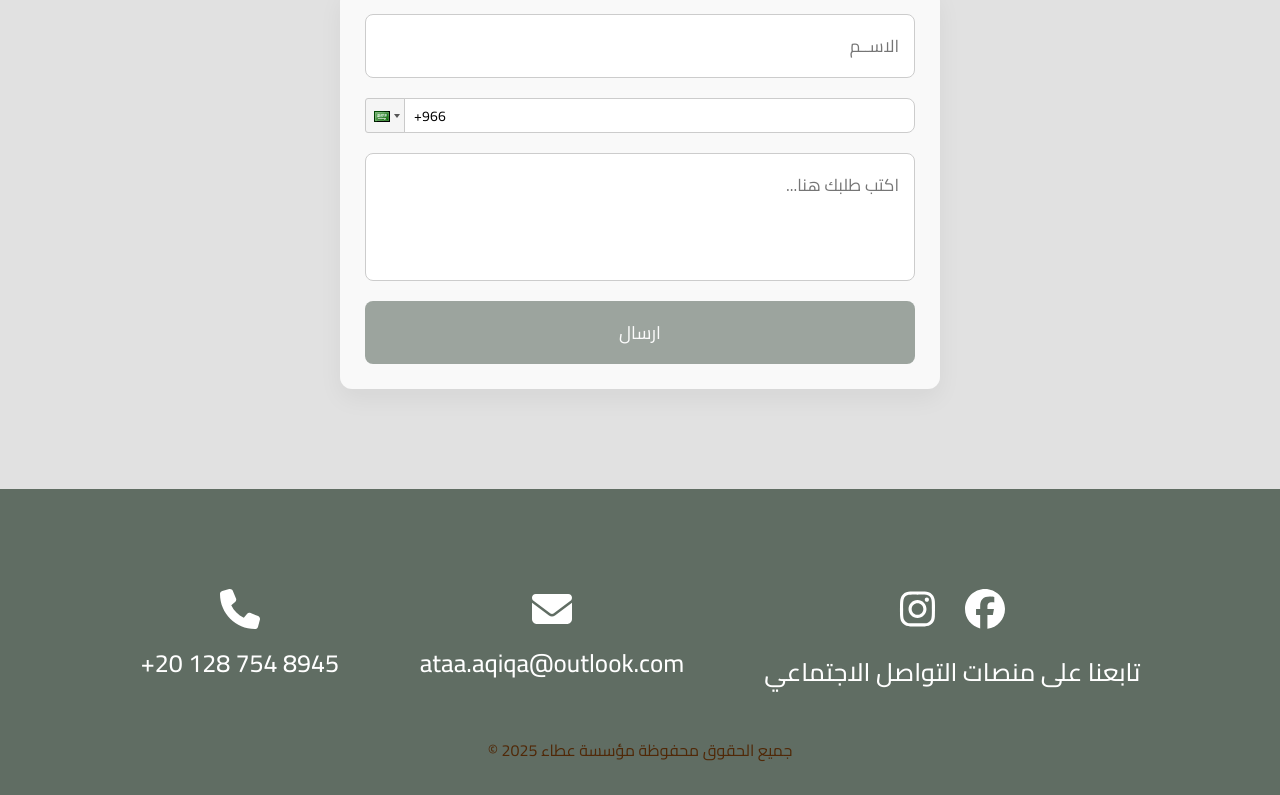
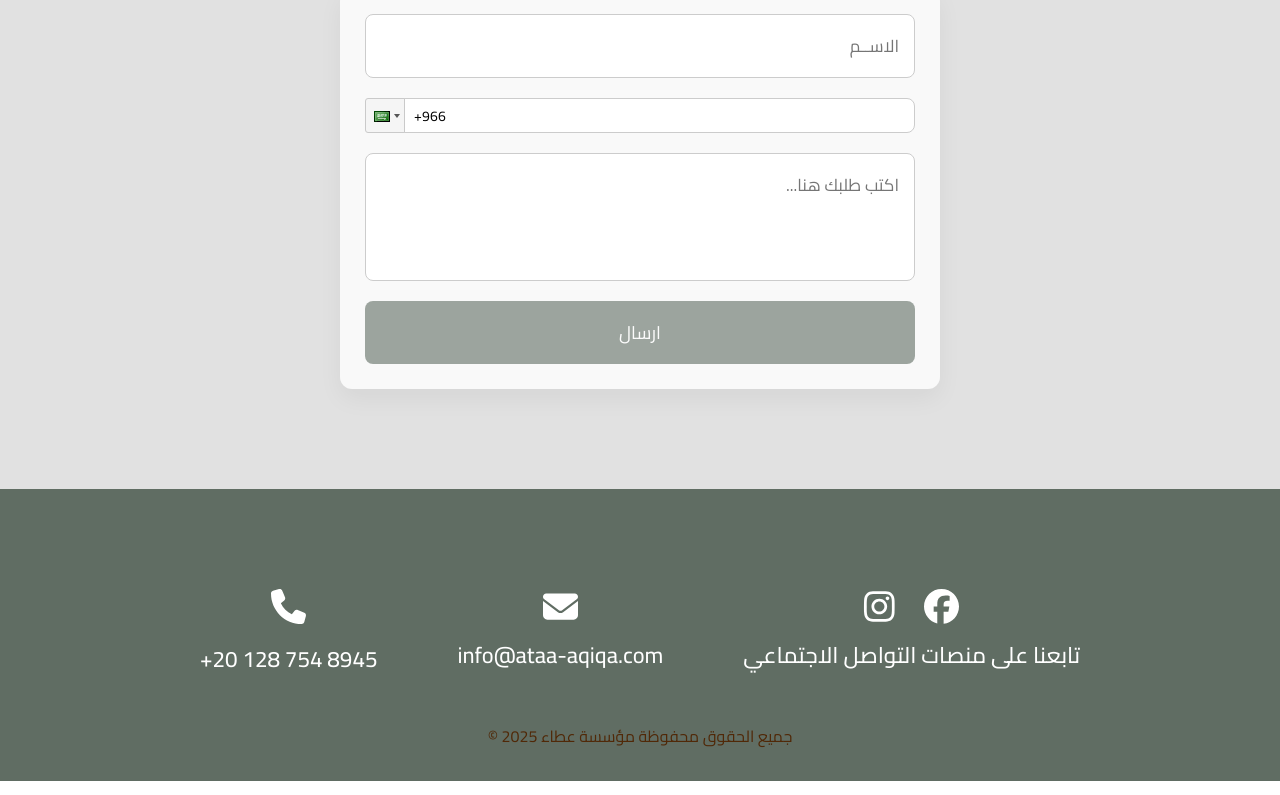
Before and after one commit to Ahmed-Abozied1/Atta-Aqiqa, a React (Create React App) app: page / in a window 1280 px wide. Shown: the part 5970-6765 px from the top of the page. Built offline with nearby package versions, Linux system fonts and the light colour scheme.

Commit message:
add images to protofolio

```diff
--- a/src/components/navbar_and_footer/footer/Footer.jsx
+++ b/src/components/navbar_and_footer/footer/Footer.jsx
@@ -30,27 +30,22 @@ export const Footer = forwardRef((props, ref) => {
 
 <div className={`${classes.footerItem} ${classes.socialsBlock}`}>
 <FontAwesomeIcon icon={faEnvelope} className={classes.socialIcon} />
-<p className={classes.telNumber}>ataa.aqiqa@outlook.com</p>
+<p className={classes.telNumber}>info@ataa-aqiqa.com</p>
 </div>
 
 <div className={`${classes.footerItem} ${classes.socialsBlock}`}>
-  <motion.div
+  <div
     className={classes.socialLogos}
-    initial={{ opacity: 0, y: 20 }}
-    whileInView={{ opacity: 1, y: 0 }}
-    transition={{ delay: 0.3, duration: 0.8 }}
   >
-    <a href={"https://www.instagram.com/ataa.aqiqa"} target="blanc">
+    <a href={"https://www.instagram.com/ataa.aqiqa"} target="blanc" rel="noopener noreferrer">
       <FontAwesomeIcon icon={faInstagram} className={classes.socialIcon} />
     </a>
-    <a href="https://www.facebook.com/ataa.aqiqa" target="blanc">
+    <a href="https://www.facebook.com/ataa.aqiqa" target="blanc" rel="noopener noreferrer">
       <FontAwesomeIcon icon={faFacebook} className={classes.socialIcon} />
     </a>
-    {/* <a href="https://www.tiktok.com/@suhail_realestate?_t=ZS-8vYdr5zf45a&_r=1" target="blanc">
-      <FontAwesomeIcon icon={faTiktok} className={classes.socialIcon} />
-    </a> */}
-  </motion.div>
-  <p>تابعنا على منصات التواصل الاجتماعي</p>
+
+  </div>
+  <p  className={classes.telNumber}>تابعنا على منصات التواصل الاجتماعي</p>
 
 </div>
 
--- a/src/components/navbar_and_footer/footer/Footer.module.css
+++ b/src/components/navbar_and_footer/footer/Footer.module.css
@@ -21,12 +21,13 @@
   display: flex;
   flex-direction: column;
   align-items: center;
-  min-width: 200px;
+
   gap: 10px;
   cursor: pointer;
 }
 
 .telNumber {
+  font-size: 1.4rem;
   font-weight: 500;
   cursor: pointer;
 }
@@ -40,9 +41,14 @@
   display: flex;
   gap: 30px;
 }
+.socialLogos a {
+  display: flex;
+  align-items: center;
+  justify-content: center;
+}
 
 .socialIcon {
-  font-size: 40px;
+  font-size: 35px;
   color: #fff;
   transition: 0.3s;
   cursor: pointer;
```
